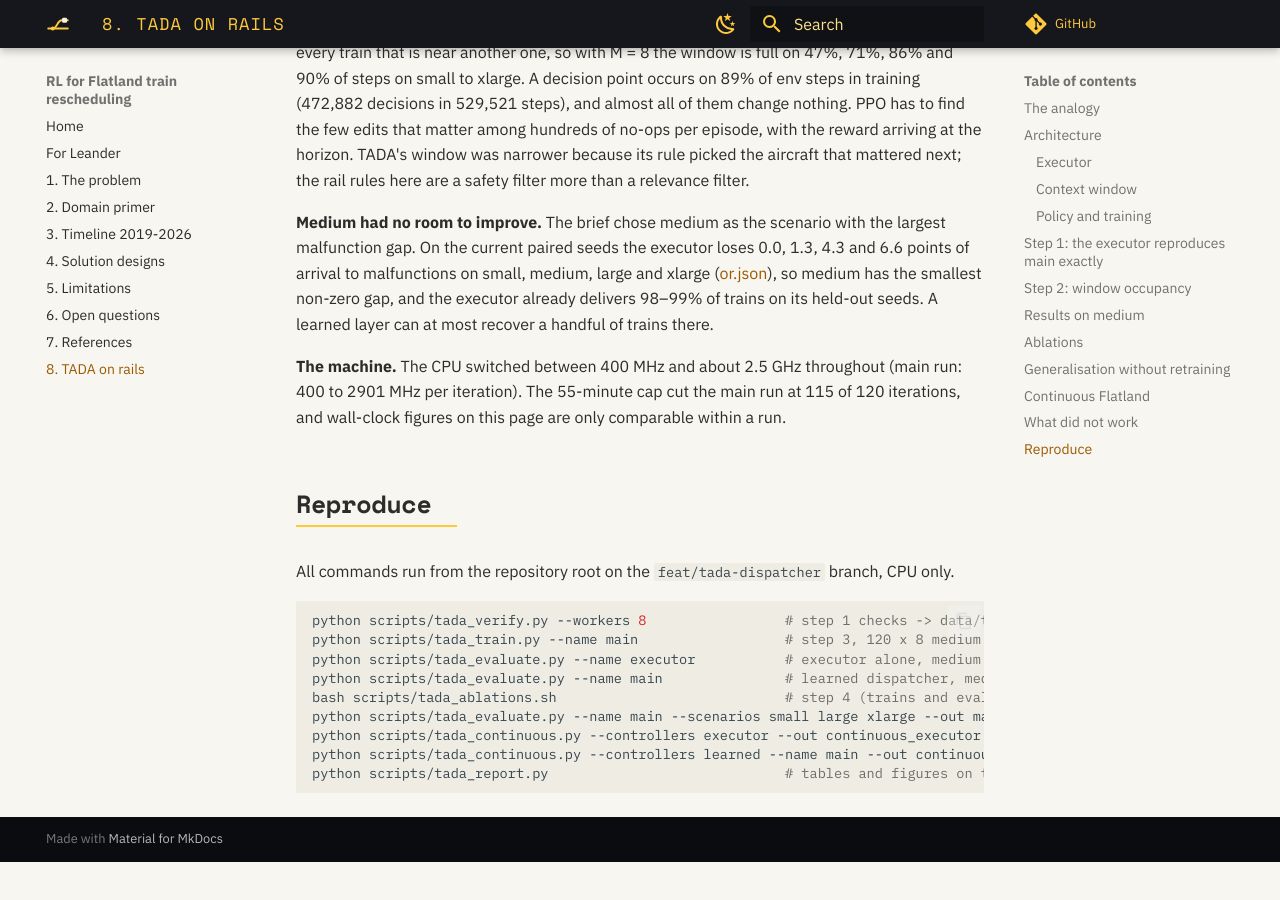
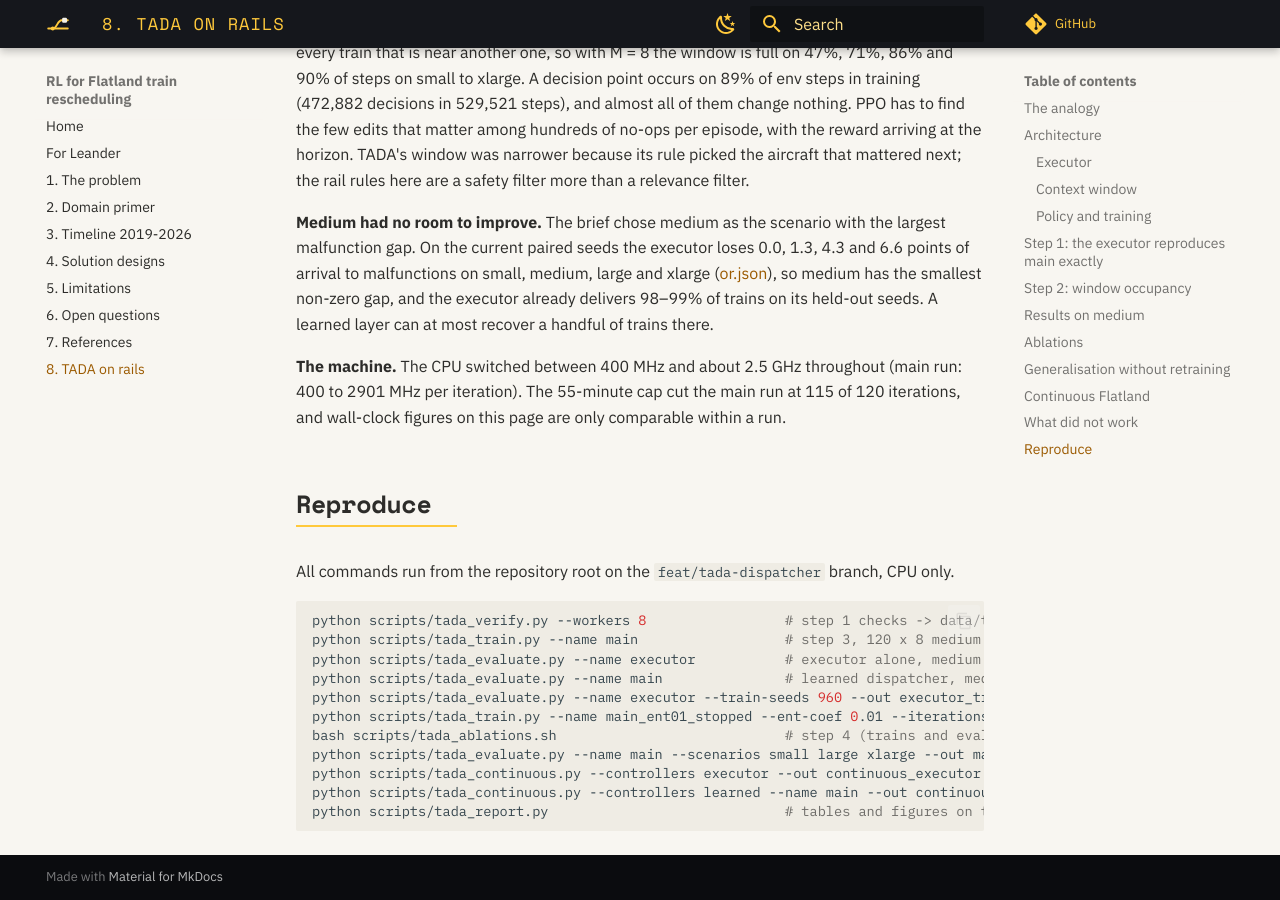
Before and after one commit to leandergrech/rl-flatland-rescheduling, an MkDocs documentation site: the page built from docs/08-tada-dispatcher.md, in a window 1280 px wide and 900 px high, scrolled down 14007 px. Built offline with MkDocs 1.6.1 and Material for MkDocs 9.7.7, drawn with Linux system fonts in a browser that asks for light colours; comment, search, counter and statistics services are not loaded; before the commit the page ends 14869 px from its top, so only the background shows below that.

Commit message:
TADA: reproduce commands complete; STATUS: all steps done
Co-Authored-By: Claude Opus 5.5 <noreply@anthropic.com>

```diff
--- a/docs/08-tada-dispatcher.md
+++ b/docs/08-tada-dispatcher.md
@@ -407,6 +407,8 @@ python scripts/tada_verify.py --workers 8                 # step 1 checks -> dat
 python scripts/tada_train.py --name main                  # step 3, 120 x 8 medium episodes
 python scripts/tada_evaluate.py --name executor           # executor alone, medium
 python scripts/tada_evaluate.py --name main               # learned dispatcher, medium
+python scripts/tada_evaluate.py --name executor --train-seeds 960 --out executor_train_seeds   # training-curve reference
+python scripts/tada_train.py --name main_ent01_stopped --ent-coef 0.01 --iterations 32   # the drifting first run (stopped by hand)
 bash scripts/tada_ablations.sh                            # step 4 (trains and evaluates every ablation)
 python scripts/tada_evaluate.py --name main --scenarios small large xlarge --out main_general   # step 5
 python scripts/tada_continuous.py --controllers executor --out continuous_executor   # step 6
```
Also changed, not shown: STATUS.md (+6 -5 lines).
